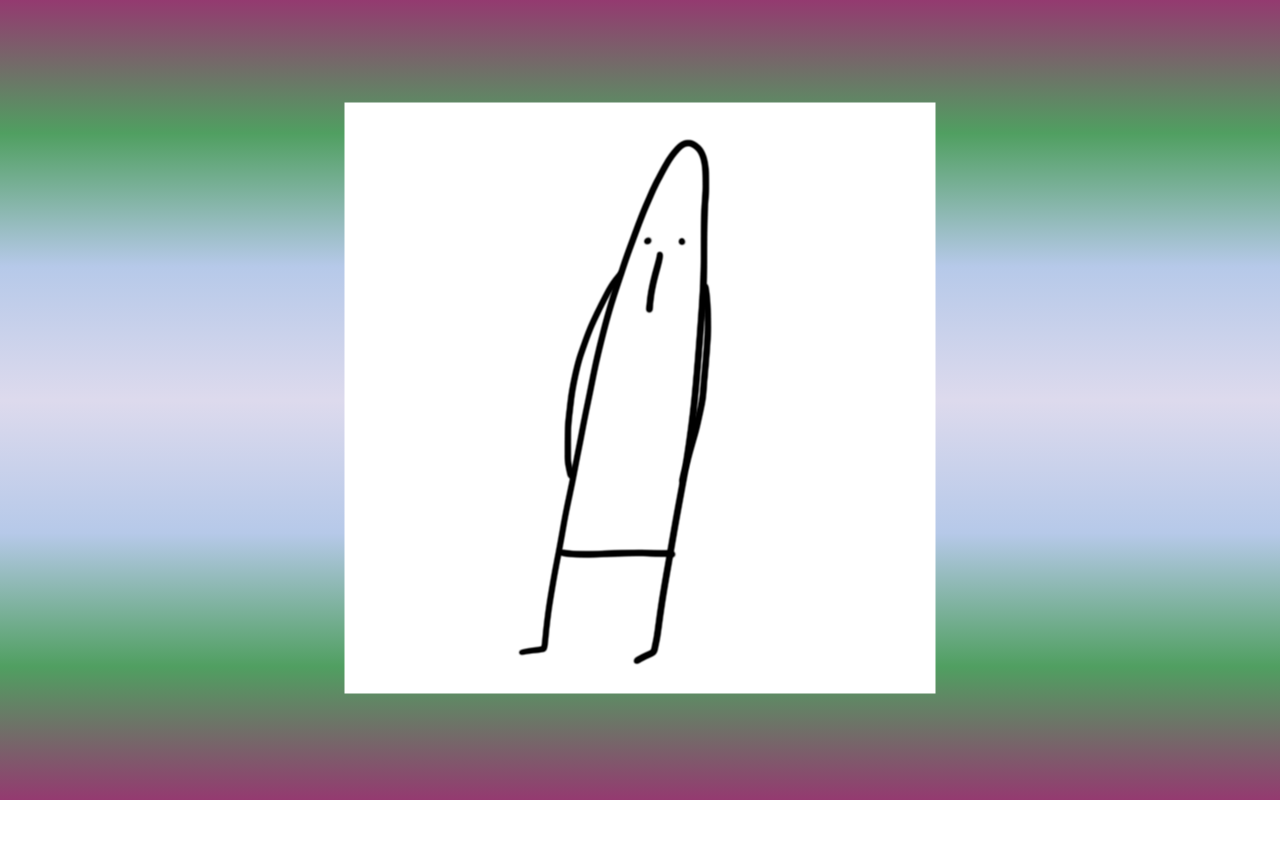
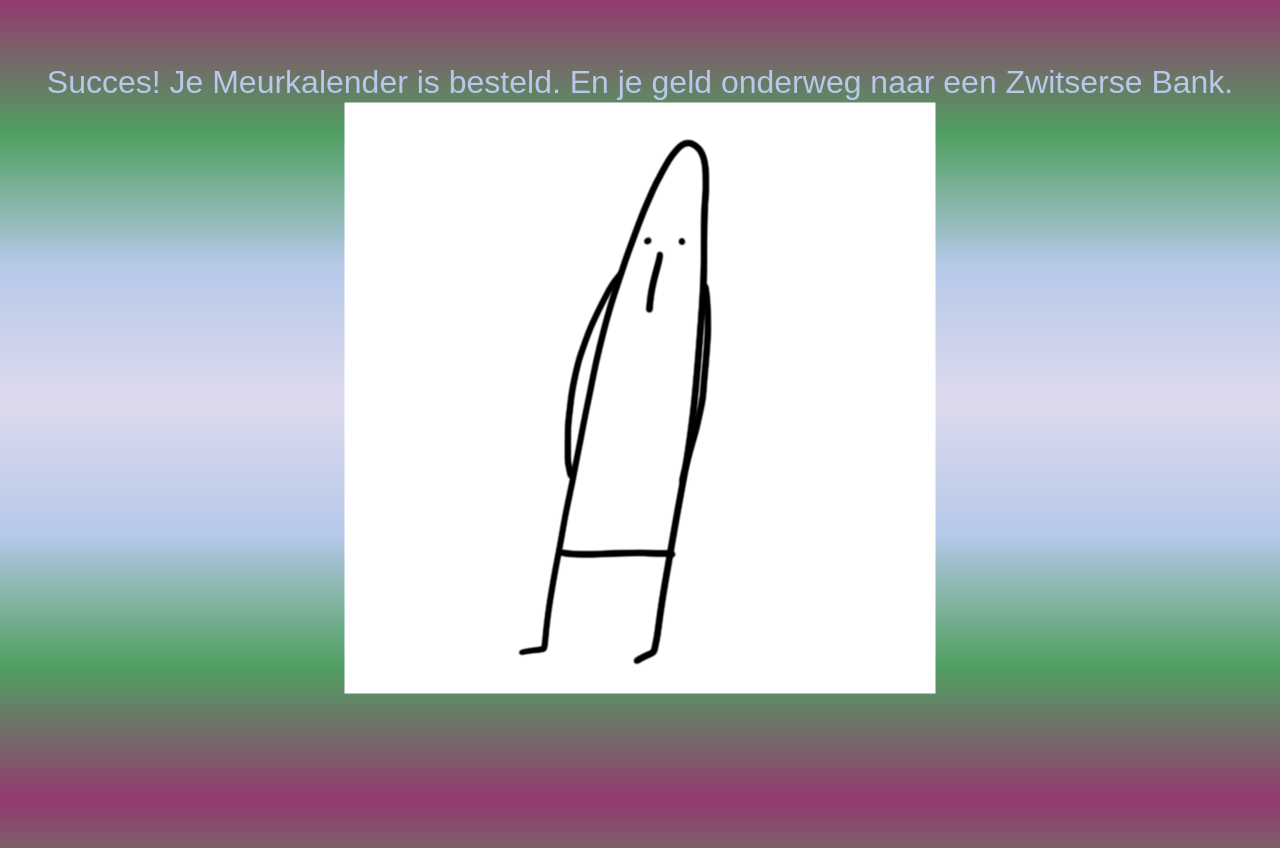
Before and after one commit to meurkalender/meurkalender.github.io, a SvelteKit app: page /woooooooo in a window 1280 px wide. Before the commit the page ends 800 px from the top, so only its background shows below. Built offline with nearby package versions, Linux system fonts and the light colour scheme.

Commit message:
success text toegevoegd

```diff
--- a/src/routes/woooooooo/+page.svelte
+++ b/src/routes/woooooooo/+page.svelte
@@ -5,6 +5,7 @@
 <div class="container">
 	<img class="image" src="{base}/images/woooo.gif" alt="" />
 </div>
+<p>Succes! Je Meurkalender is besteld. En je geld onderweg naar een Zwitserse Bank.</p>
 
 <style>
 	.container {
@@ -12,6 +13,23 @@
 		top: 50%;
 		left: 50%;
 		transform: translate(-50%, -50%);
+	}
+	p {
+		height: 90vh;
+		display: flex;
+		flex-direction: row;
+		justify-content: center;
+		/* align-items: center; */
+		/* margin: auto;
+		width: 50%;
+		justify-content: center;
+		padding: 10px; */
+		/* display: flex;
+		text-align: center;
+		align-items: center; */
+		font-family: 'Prompt', sans-serif;
+		font-size: 2em;
+		color: #b6c9e9;
 	}
 
 	@media only screen and (max-width: 700px) {
@@ -22,5 +40,8 @@
 			width: 90vw;
 			padding: 10;
 		}
+		p {
+			font-size: 1em;
+		}
 	}
 </style>
```
